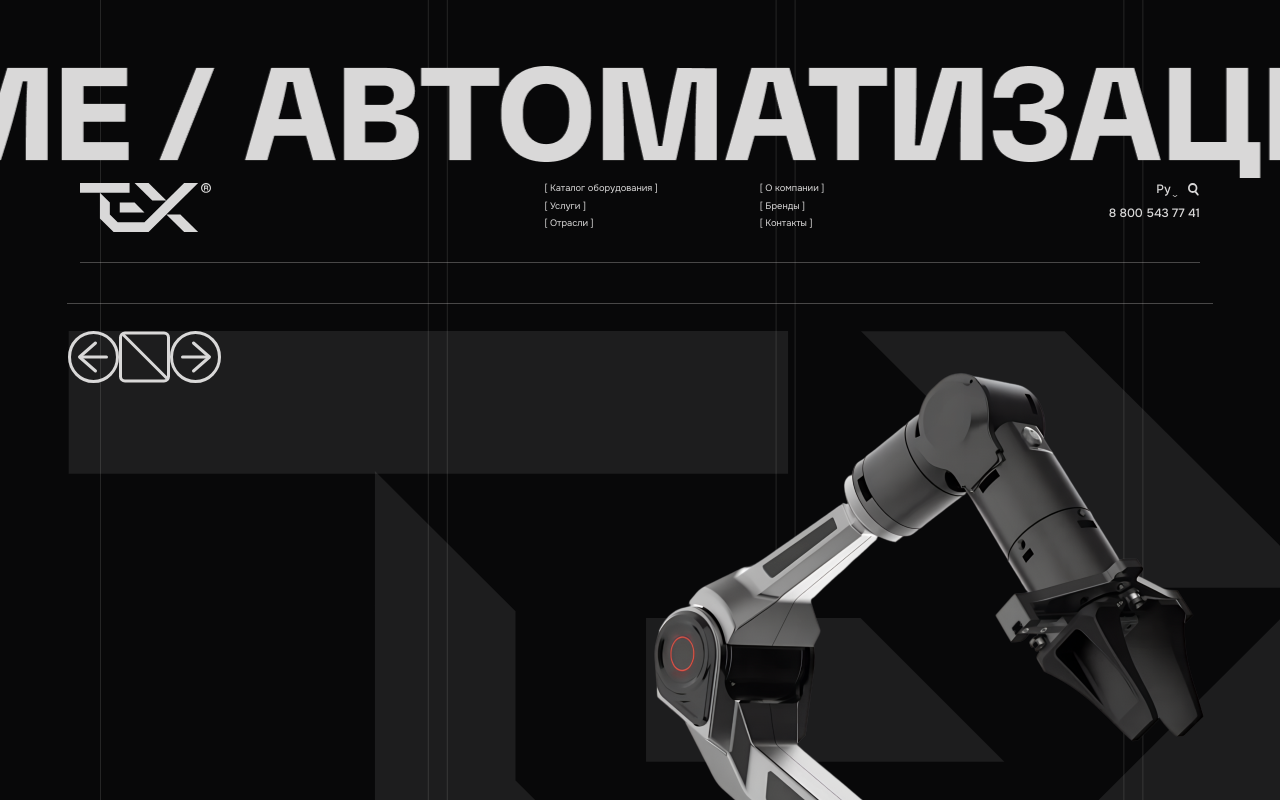
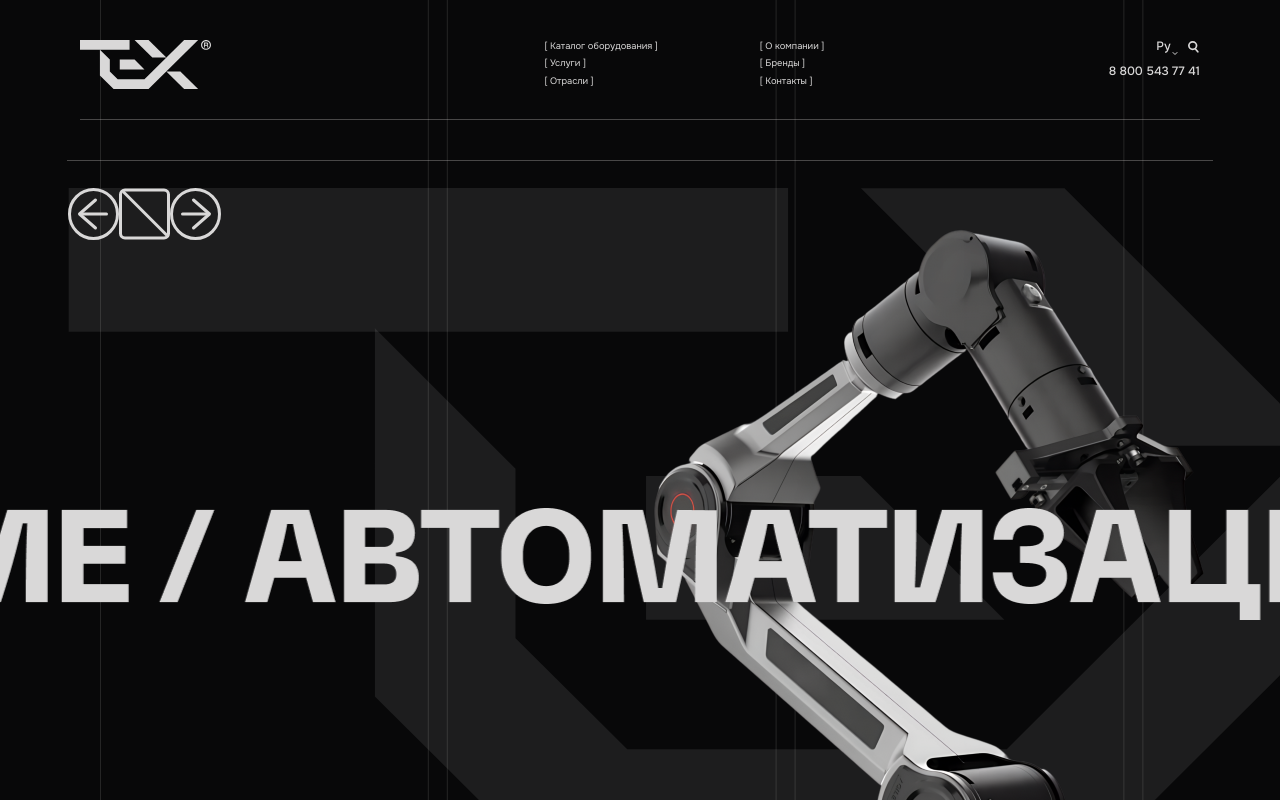
Before and after one commit to matilda081133-sketch/teh, a React (Vite) app: page /about in a window 1280 px wide. Shown: the top 800 px of the page. Built offline with nearby package versions, Linux system fonts and the light colour scheme.

Commit message:
fix: move marquee heading to absolute center position matching Locofy export

```diff
--- a/src/pages/About.module.css
+++ b/src/pages/About.module.css
@@ -186,9 +186,10 @@
   white-space: nowrap;
   width: 100vw;
   box-sizing: border-box;
-  margin-top: 2vw;
-  position: relative;
-  z-index: 2;
+  position: absolute;
+  top: 508px;
+  left: 0;
+  z-index: 3;
 }
 .marqueeContent {
   display: inline-flex;
```
